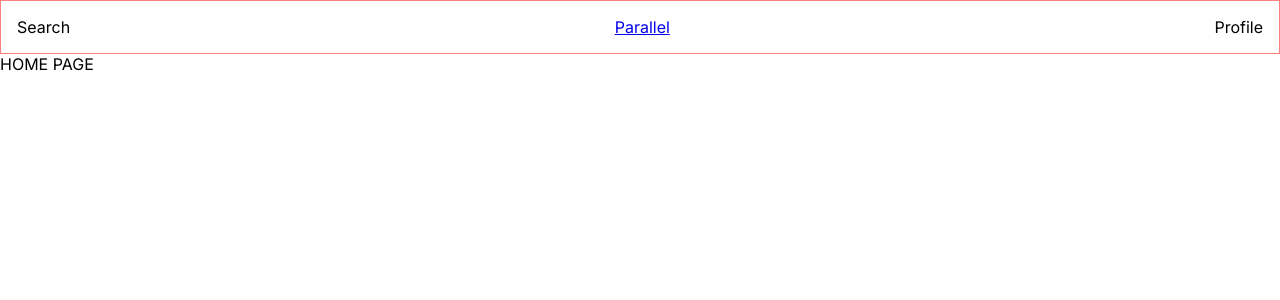
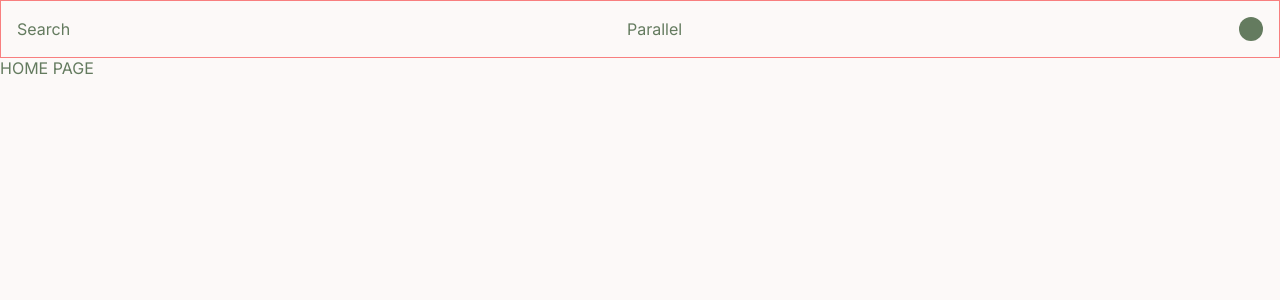
Before and after one commit to ohersi/parallel-site, a Next.js app: page / in a window 1280 px wide. Shown: the top 300 px of the page. Built offline with nearby package versions, Linux system fonts and the light colour scheme.

Commit message:
- Move interface into new types folder in util - Create channel module style - Add temp styling to get basic layout for channel and nav bar

```diff
--- a/src/app/block/[id]/page.tsx
+++ b/src/app/block/[id]/page.tsx
@@ -2,7 +2,7 @@
 import axios from 'axios';
 import { Metadata } from 'next';
 // Imports
-import { Block, Channel, PageProps } from '@/app/interfaces';
+import { Block, Channel, PageProps } from '@/utils/types/interfaces';
 import { timeAgo } from '@/utils/timeAgo';
 
 
--- a/src/app/globals.css
+++ b/src/app/globals.css
@@ -2,6 +2,16 @@
   box-sizing: border-box;
   padding: 0;
   margin: 0;
+}
+
+a {
+  color: inherit;
+  text-decoration: none;
+}
+
+body {
+  background-color: rgb(252, 249, 248);
+  color: rgb(100, 123, 95);
 }
 
 /* @media (prefers-color-scheme: dark) {
--- a/src/components/navigation/nav-profile.tsx
+++ b/src/components/navigation/nav-profile.tsx
@@ -1,4 +1,4 @@
-
+import styles from "../../styles/navigation/nav.module.css";
 
 interface INavProfile {
 
@@ -8,8 +8,10 @@ const NavProfile = (props: INavProfile) => {
 
     return (
         <>
-            <div>
-                Profile
+            <div className={styles.nav_logo_container}>
+                <div>
+                     {/* Profile */}
+                </div>
             </div>
         </>
     )
--- a/src/styles/header/header.module.css
+++ b/src/styles/header/header.module.css
@@ -7,6 +7,7 @@
 
 .top {
     display: flex;
+    flex-wrap: wrap;
     justify-content: space-between;
     align-items: center;
     border: 1px solid rgba(186, 247, 87, 0.75);
--- a/src/styles/navigation/nav.module.css
+++ b/src/styles/navigation/nav.module.css
@@ -5,4 +5,11 @@
     align-items: center;
     padding: 1rem;
     border: 1px solid rgba(247, 87, 87, 0.75);
-};
+}
+
+.nav_logo_container {
+    background-color:  rgb(100, 123, 95);
+    border-radius: 50%;
+    width: 1.5rem;
+    height: 1.5rem;
+}
```
Also changed, not shown: src/app/channel/[id]/page.tsx (+4 -8 lines), src/styles/channel/channel.module.css (added, +21 -0 lines), src/utils/types/interfaces.ts (renamed from src/app/interfaces.ts).
